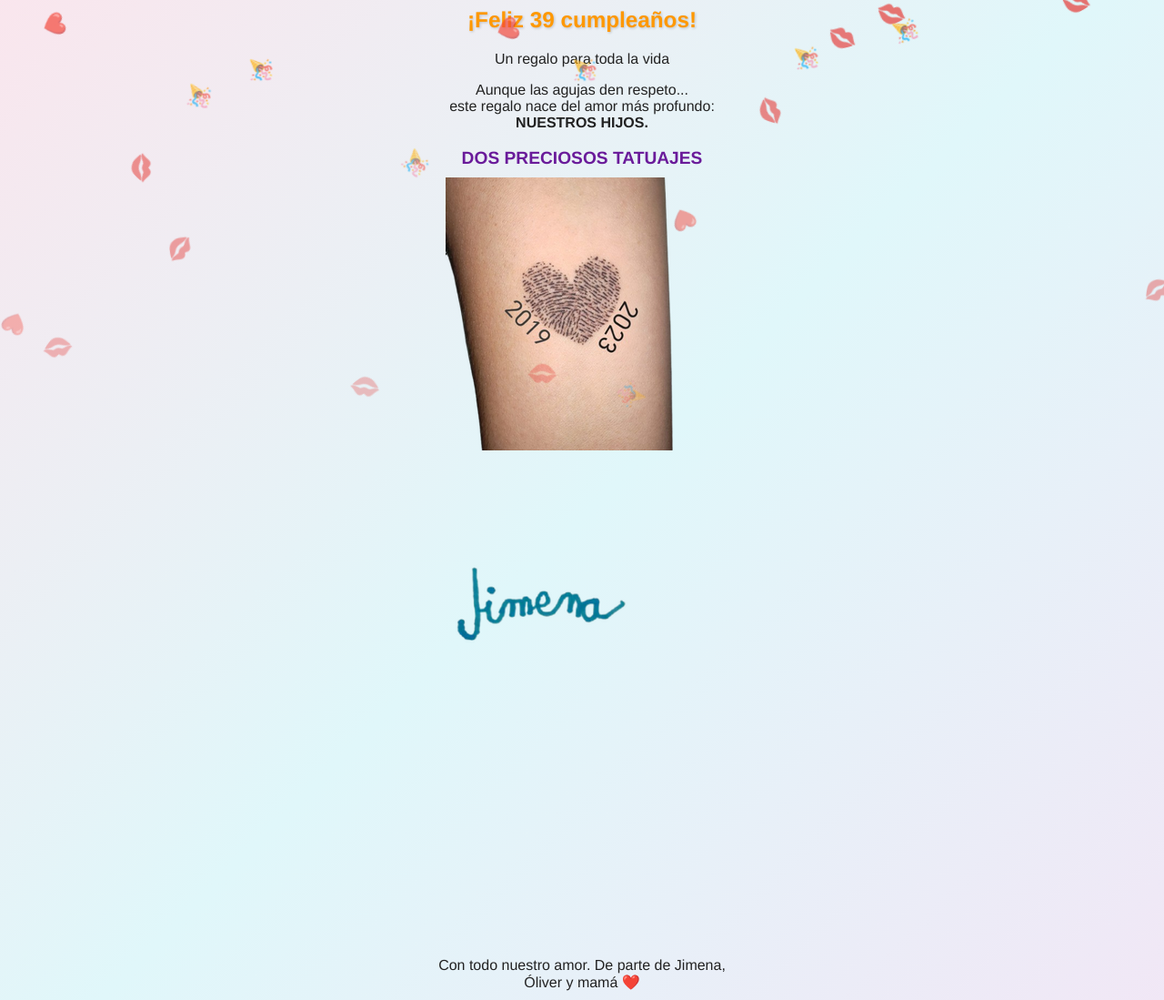
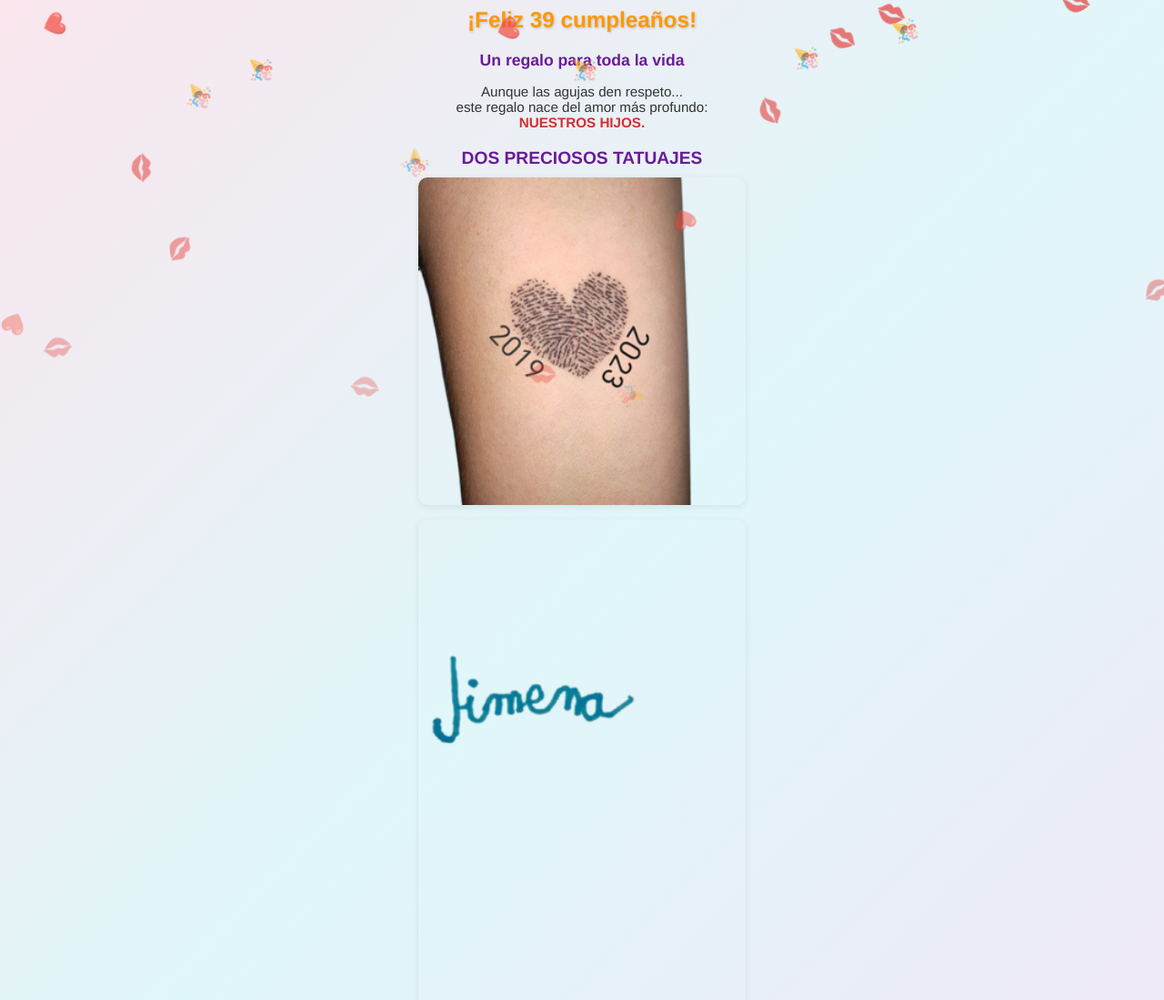
Before and after one commit to EstibalizSP/tarjeta-antonio, a plain HTML site: page index.html in a window 1280 px wide. Shown: the part 117-1216 px from the top of the page at 91% size. Drawn offline with Linux system fonts and the light colour scheme.

Commit message:
Update style.css

```diff
--- a/style.css
+++ b/style.css
@@ -5,7 +5,7 @@ body {
   background: linear-gradient(135deg, #fce4ec, #e0f7fa, #f3e5f5);
   color: #222;
   overflow-x: hidden;
-  position: relative; /* NECESARIO para z-index en emojis */
+  position: relative;
   z-index: 0;
 }
 
@@ -15,12 +15,12 @@ body {
   align-items: start;
   min-height: 100vh;
   padding: 20px;
-  position: relative; /* Añadido para controlar z-index */
+  position: relative;
   z-index: 1;
 }
 
 .contenido {
-  background: transparent !important; /* ✅ realmente transparente */
+  background: transparent !important;
   box-shadow: none !important;
   padding: 18px;
   border-radius: 18px;
@@ -28,28 +28,36 @@ body {
   width: 360px;
   text-align: center;
   position: relative;
-  z-index: 2; /* por debajo de los emojis */
+  z-index: 2;
 }
 
-/* Emojis encima de todo */
+.tarta {
+  width: 100px;
+  margin: 0 auto 16px;
+  display: block;
+  animation: rebotar 2s infinite ease-in-out;
+}
+
+/* Animación de rebotar la tarta */
+@keyframes rebotar {
+  0%, 100% { transform: translateY(0); }
+  50% { transform: translateY(-6px); }
+}
+
+/* Emojis flotando */
 .emoji {
   position: fixed;
   top: -40px;
   font-size: 22px;
   animation: fall 4s linear infinite;
-  z-index: 99999; /* Asegurado por encima de todo */
+  z-index: 99999;
   opacity: 0.85;
   pointer-events: none;
 }
 
 @keyframes fall {
-  0% {
-    transform: translateY(0) rotate(0deg);
-  }
-  100% {
-    transform: translateY(110vh) rotate(360deg);
-    opacity: 0;
-  }
+  0% { transform: translateY(0) rotate(0deg); }
+  100% { transform: translateY(110vh) rotate(360deg); opacity: 0; }
 }
 
 /* Animación latido */
@@ -74,4 +82,39 @@ body {
   margin-top: 8px;
 }
 
-/* Resto igual (intro, texto, firma, etc.) */
+.intro {
+  margin: 14px 0 6px;
+  font-weight: bold;
+  color: #6a1b9a;
+  font-size: 1.1em;
+}
+
+.texto {
+  font-size: 0.95em;
+  margin-bottom: 20px;
+  color: #333;
+}
+
+.texto strong {
+  color: #d32f2f;
+}
+
+.tattoo {
+  width: 100%;
+  margin-bottom: 12px;
+  border-radius: 10px;
+  box-shadow: 0 2px 8px rgba(0,0,0,0.08);
+}
+
+.firma {
+  margin-top: 12px;
+  font-style: italic;
+  font-weight: bold;
+  color: #c2185b;
+}
+
+.logo {
+  width: 110px;
+  margin-top: 20px;
+  opacity: 0.85;
+}
```
